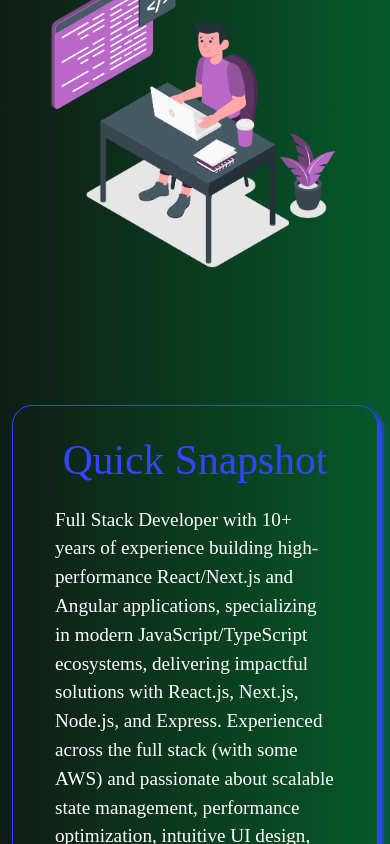
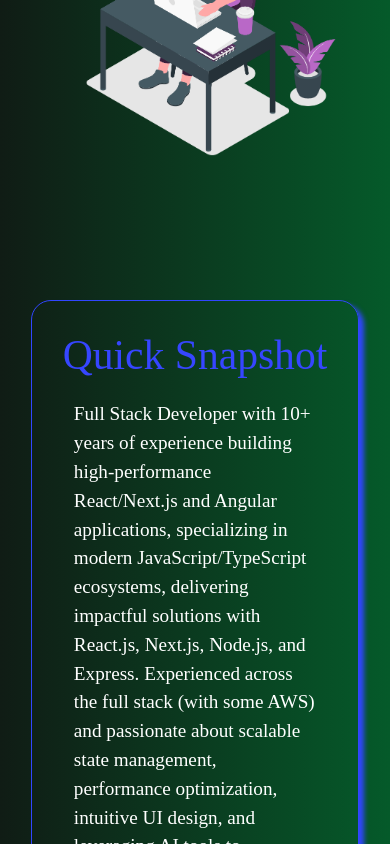
Before and after one commit to 79sphelps/steve-phelps, a React (Create React App) app: page / in a window 390 px wide. Shown: the part 1419-2263 px from the top of the page. Built offline with nearby package versions, Linux system fonts and the light colour scheme.

Commit message:
Updating responsiveness for snapshot text

```diff
--- a/src/components/Home/Home.js
+++ b/src/components/Home/Home.js
@@ -120,6 +120,7 @@
                 style={{ maxHeight: "450px" }}
               />
             </Col>
+
           </Row>
         </Container>
       </Container>
--- a/src/components/Home/Home2.js
+++ b/src/components/Home/Home2.js
@@ -14,7 +14,7 @@
   return (
     <Container fluid className="home-about-section" id="about">
       <Container>
-        <Row style={{ border: '1px solid #3146ff', borderRadius: '20px', boxShadow: '5px 5px 5px #3146ff' }}>
+        <Row style={{ margin: '2%', border: '1px solid #3146ff', borderRadius: '20px', boxShadow: '5px 5px 5px #3146ff' }}>
           <Col md={8} className="home-about-description">
             <h1 style={{ fontSize: "2.6em" }}>
               <span className="purple">Quick Snapshot</span>
--- a/src/style.css
+++ b/src/style.css
@@ -274,6 +274,12 @@
   padding: 9rem 0 2rem !important;
   color: whitesmoke;
   text-align: left;
+}
+
+@media (max-width: 435px) {
+  .home-content {
+    padding: 2rem 0 2rem !important;
+  }
 }
 
 .home-contact-text {
```
